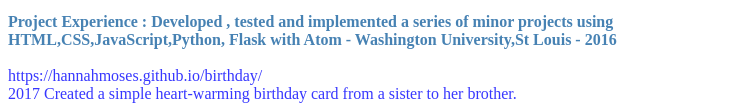
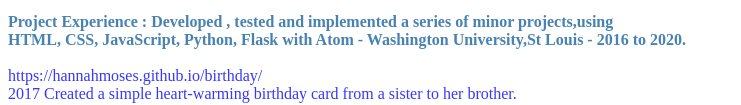
Before and after one commit to HannahMoses/portfolio2021, a plain HTML site: page index.html in a window 1280 px wide. Shown: the part 377-482 px from the top of the page, without its empty margins (0-741 px from the left). Drawn offline with Linux system fonts and the light colour scheme.

Commit message:
Update index.html

```diff
--- a/index.html
+++ b/index.html
@@ -3,9 +3,7 @@
     <head>
     <title>Hannah Mungamuri portfolio</title>
     <!--<link rel="stylesheet" href="spellBcss2.css">-->
-
  <!--   <link href=" {{ url_for('static', filename='spellBcss2.css')}}" rel="stylesheet">-->
-
 
     </head>
     <body style="background-color:rgb(255, 199, 120,0.5)>
@@ -29,8 +27,8 @@
 </ul>
    </div>
    <div>
-   <p2 style="color:rgb(25, 99, 160,0.8);"><b>Project Experience : Developed , tested and implemented a series of minor projects using <br>
-   HTML,CSS,JavaScript,Python, Flask with Atom - Washington University,St Louis - 2016</b></p2>
+   <p2 style="color:rgb(25, 99, 160,0.8);"><b>Project Experience : Developed , tested and implemented a series of minor projects,using <br>
+   HTML, CSS, JavaScript, Python, Flask with Atom - Washington University,St Louis - 2016 to 2020. </b></p2>
                                           <br><br>
          <!--<p4 style="color:rgb(55, 55,255)"><p4>-->
          <p4 style="color:rgb(55, 55,255)">https://hannahmoses.github.io/birthday/<p4><br>
@@ -93,7 +91,7 @@
    <br> Helped with our Indian family orphanage at Rajahmundry: https://bethaniakids.org<br>
     <p2 style="color:rgb(25, 99, 160,0.8);">Future goal : To open my own workshop for physically handicapped
                                            in India by 2030,
-       <br> on my land and train the physically handicapped,<br> to be self-sufficient citizens.</p2>
+       <br> on my land and train the physically handicapped, to be self-sufficient citizens.</p2>
 
 </body>
 </html>
```
